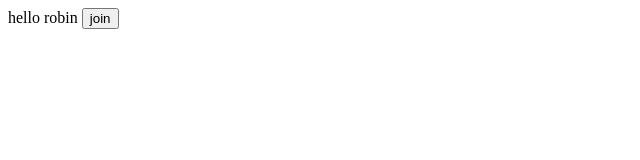
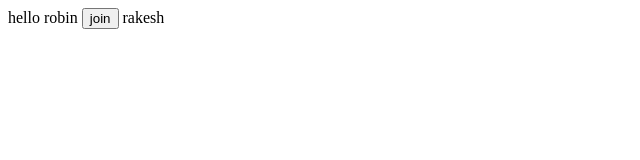
Before and after one commit to rakeshdaharwal32/First-Repo, a plain HTML site: page index.html in a window 1280 px wide. Shown: the full height of the page, 0-640 px from the left. Drawn offline with Linux system fonts and the light colour scheme.

Commit message:
update index.html

```diff
--- a/index.html
+++ b/index.html
@@ -10,6 +10,7 @@
     hello robin
 
     <button>join </button>
+    rakesh
 
 
 </body>
```
